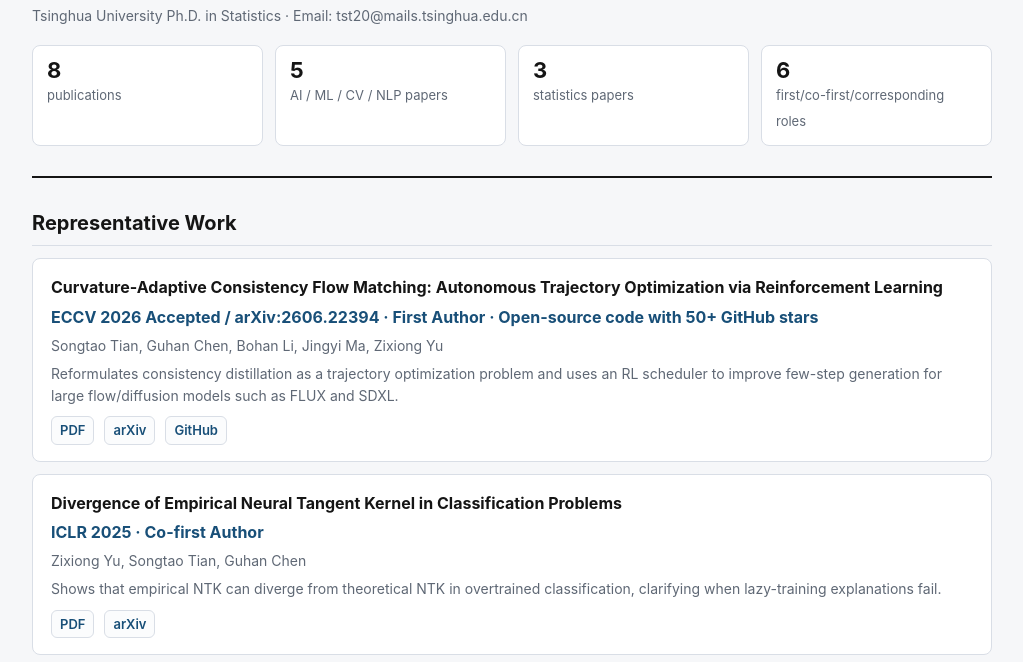
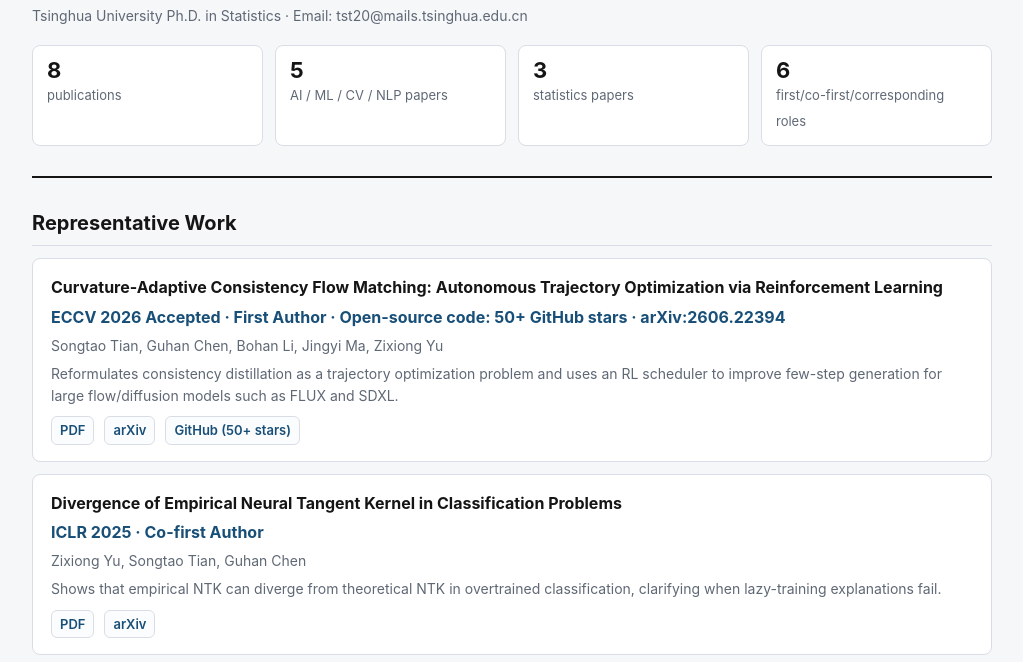
Before and after one commit to solitaryTian/songtao-tian-academic, a plain HTML site: page index.html in a window 1280 px wide. Shown: the part 138-800 px from the top of the page, without its empty margins (128-1151 px from the left). Drawn offline with Linux system fonts and the light colour scheme.

Commit message:
Refine CACFM GitHub link wording

```diff
--- a/index.html
+++ b/index.html
@@ -158,13 +158,13 @@
     <h2>Representative Work</h2>
     <section class="paper">
       <div class="title">Curvature-Adaptive Consistency Flow Matching: Autonomous Trajectory Optimization via Reinforcement Learning</div>
-      <div class="venue">ECCV 2026 Accepted / arXiv:2606.22394 · First Author · Open-source code with 50+ GitHub stars</div>
+      <div class="venue">ECCV 2026 Accepted · First Author · Open-source code: 50+ GitHub stars · arXiv:2606.22394</div>
       <div class="authors">Songtao Tian, Guhan Chen, Bohan Li, Jingyi Ma, Zixiong Yu</div>
       <div class="note">Reformulates consistency distillation as a trajectory optimization problem and uses an RL scheduler to improve few-step generation for large flow/diffusion models such as FLUX and SDXL.</div>
       <div class="links">
         <a href="papers/Curvature-Adaptive%20Consistency%20Flow%20Matching-%20Autonomous%20Trajectory%20Optimization%20via%20Reinforcement%20Learning.pdf">PDF</a>
         <a href="https://arxiv.org/abs/2606.22394">arXiv</a>
-        <a href="https://github.com/solitaryTian/RLCFM">GitHub</a>
+        <a href="https://github.com/solitaryTian/RLCFM">GitHub (50+ stars)</a>
       </div>
     </section>
     <section class="paper">
```
